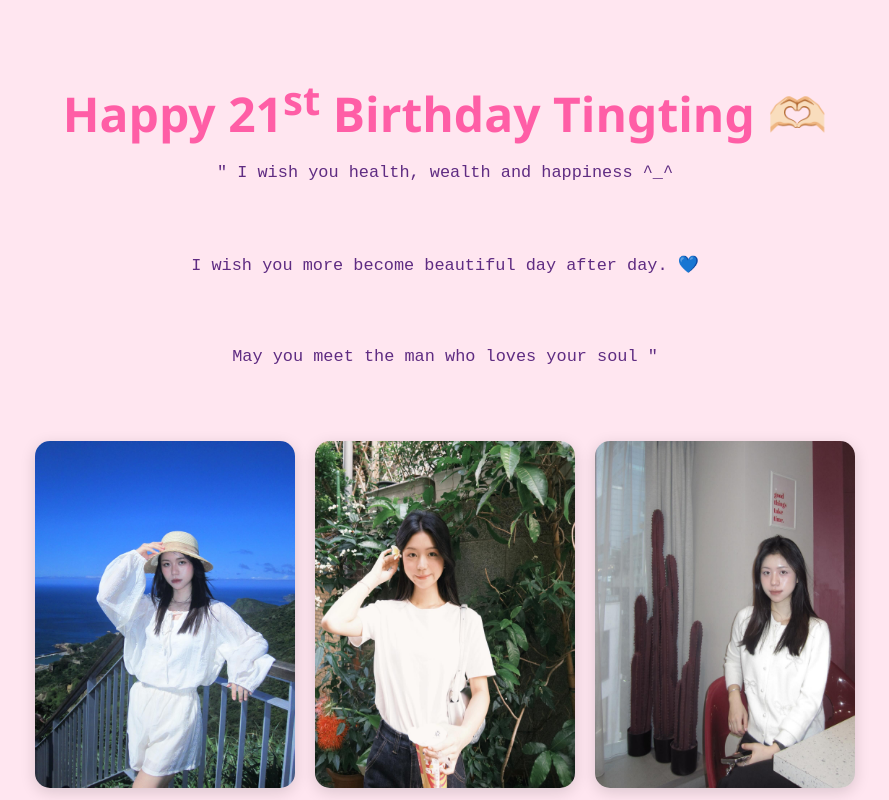
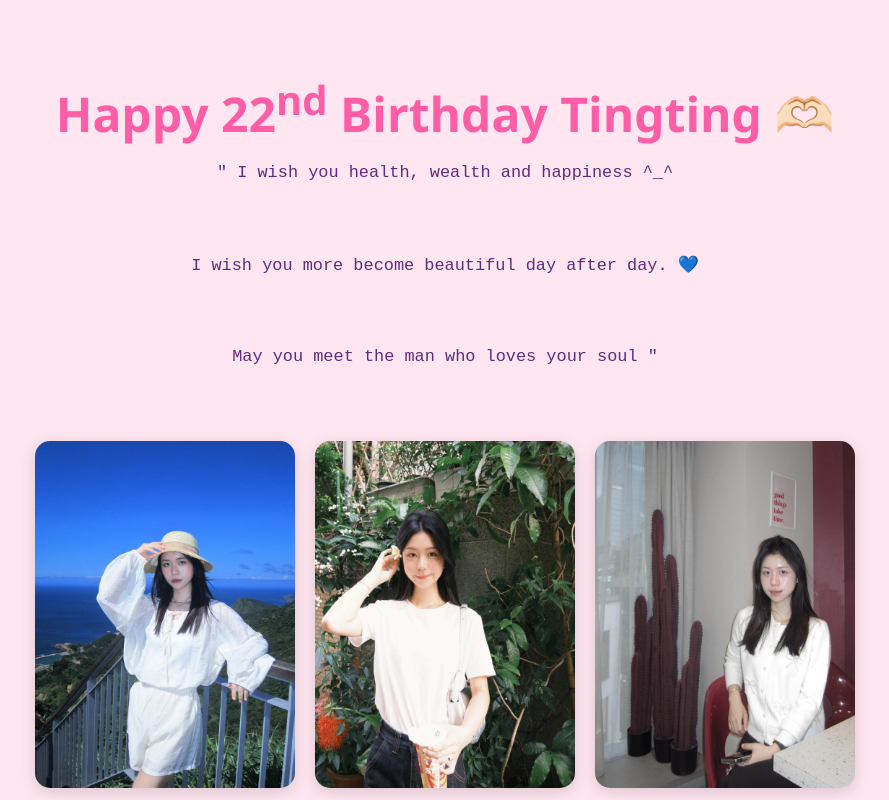
Before and after one commit to ThetP17/Ting, a plain HTML site: page main.html in a window 1280 px wide. Shown: the top 800 px of the page, without its empty margins (195-1084 px from the left). Drawn offline with Linux system fonts and the light colour scheme.

Commit message:
Update main.html

```diff
--- a/main.html
+++ b/main.html
@@ -80,7 +80,7 @@
 </head>
 <body>
 
-  <h1>Happy 21<sup>st</sup> Birthday Tingting 🫶🏻</h1>
+  <h1>Happy 22<sup>nd</sup> Birthday Tingting 🫶🏻</h1>
 
   <div class="wishes">
     <pre><p>" I wish you health, wealth and happiness ^_^</p>
```
